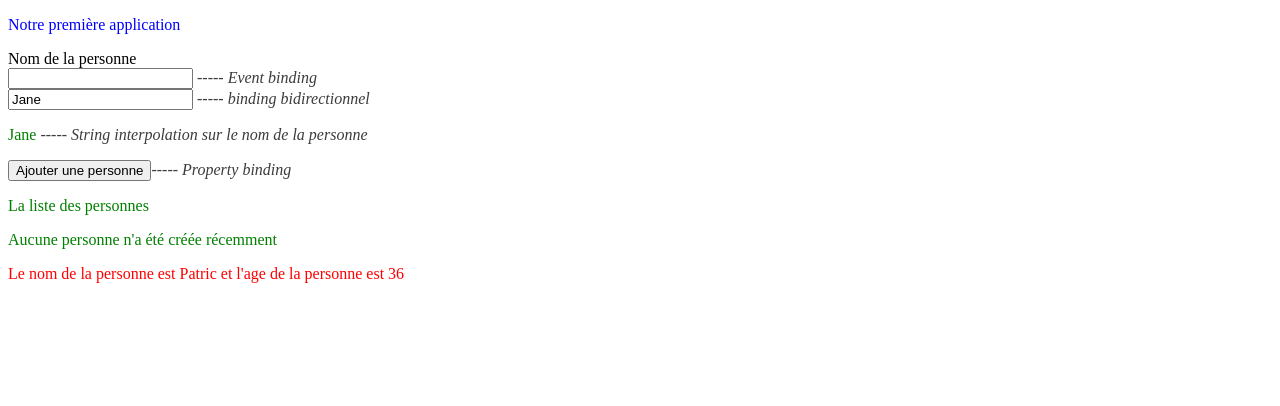
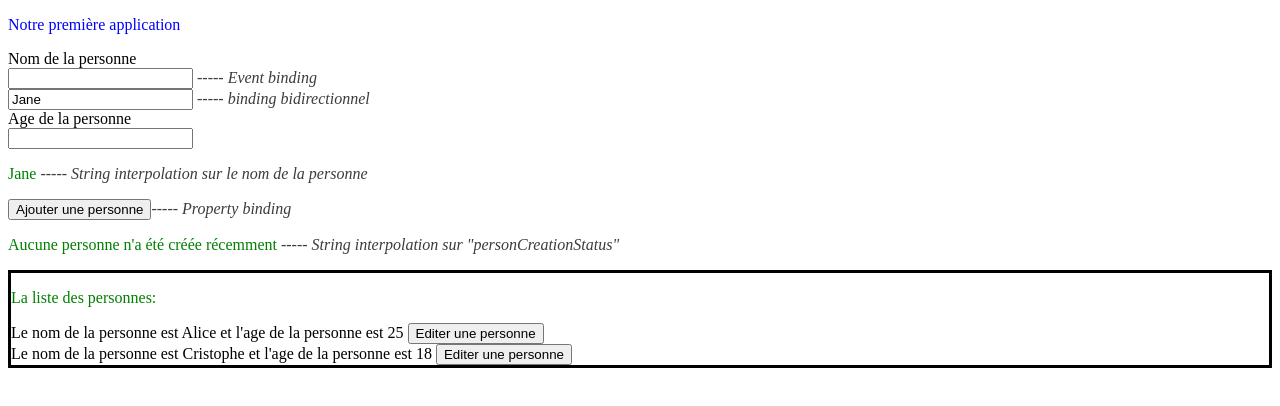
Before and after one commit to firas1022/FormationESGI, an Angular app: page / in a window 1280 px wide. Shown: the top 406 px of the page. Built offline with nearby package versions, Linux system fonts and the light colour scheme.

Commit message:
atelier2 finalisé

```diff
--- a/src/app/person/person.component.html
+++ b/src/app/person/person.component.html
@@ -1 +1,9 @@
-<p> Le nom de la personne est {{ personName }} et l'age de la personne est {{ age }} </p>
+<span *ngIf="!editMode"> Le nom de la personne est {{ personName }} et l'age de la personne est {{ personAge }} </span>
+<div *ngIf="editMode">
+    <span> Le nom de la personne est </span>
+    <input type="text" [(ngModel)]="personName"/>
+    <span>et l'age de la personne est</span>
+    <input type="text" [(ngModel)]="personAge"/>
+    <button *ngIf="editMode" (click)="savePerson()">Sauvegarder la modification</button>
+</div>
+<button *ngIf="!editMode" (click)="editPerson()">Editer une personne</button>
--- a/src/app/person/person.component.ts
+++ b/src/app/person/person.component.ts
@@ -1,4 +1,6 @@
-import { Component } from '@angular/core';
+import { Component, Input, Output } from '@angular/core';
+import { EventEmitter } from '@angular/core';
+import { Person } from './person.model';
 
 
  @Component({
@@ -15,14 +17,28 @@ import { Component } from '@angular/core';
  })
  export class PersonComponent  {
 
-    personName: string = 'Patric';
-    age: number = 36;
+   editMode = false;
 
-    constructor() {}
+   // @Input()
+   @Input('name')
+   personName: string = 'Patric';
 
-    // getPersonName() {
-    //     return 'Jane';
-    // }
+   @Input('age')
+   personAge: number = 36;
+
+   constructor() {}
+
+   editPerson() {
+      this.editMode = true;
+   }
+
+   savePerson() {
+      this.editMode = false;
+   }
+
+   // getPersonName() {
+   //     return 'Jane';
+   // }
 
    //  getPerson() {
    //    return `Le nom de la personne est ${ this.personName } et l'age de la personne est ${ this.age }`;
--- /dev/null
+++ b/src/app/person/person.model.ts
@@ -0,0 +1,3 @@
+export class Person {
+    constructor(private name: string, private age: number) {}
+}
--- a/src/app/persons/persons.component.html
+++ b/src/app/persons/persons.component.html
@@ -1,20 +1,33 @@
 <label>Nom de la personne</label>
 <br />
 
-<input type="text" (input)="updatePersonName($event)"/> <span> ----- Event binding</span>
+<input type="text" (input)="updatePersonName($event)"/>
+<span> ----- Event binding</span>
 <br />
 
-<input type="text" [(ngModel)]="personName"/> <span> ----- binding bidirectionnel</span>
+<input type="text" [(ngModel)]="personName"/>
+<span> ----- binding bidirectionnel</span>
+<br />
+
+<label>Age de la personne</label>
+<br />
+<input type="text" [(ngModel)]="personAge"/>
+<br />
 
 <p> {{ personName }} <span>----- String interpolation sur le nom de la personne</span></p>
 
-<button
-[disabled] = "!allowNewPerson"
-(click) = "onCreatePerson()">Ajouter une personne</button> <span>----- Property binding</span>
+<button [disabled] = "!allowNewPerson"
+(click) = "onCreatePerson()">Ajouter une personne</button>
+<span>----- Property binding</span>
 
-<p>La liste des personnes</p>
+<p> {{ personCreationStatus }} <span>----- String interpolation sur "personCreationStatus"</span></p>
 
-<p> {{ personCreationStatus }}</p>
-<app-person></app-person>
+<div class="borderDiv">
+    <p>La liste des personnes:</p>
+    <div *ngFor = "let person of personList">
+        <app-person [name]="person.name" [age]="person.age"></app-person>
+    </div>
+</div>
+<!-- (onChangePerson)="updatePerson($event, person)" -->
 
 <!-- <div id = "app-person"></div> -->
--- a/src/app/persons/persons.component.scss
+++ b/src/app/persons/persons.component.scss
@@ -2,3 +2,7 @@ span {
     color: rgb(61, 59, 59);
     font-style: italic;
 }
+
+.borderDiv {
+    border: solid;
+}
--- a/src/app/persons/persons.component.ts
+++ b/src/app/persons/persons.component.ts
@@ -1,4 +1,5 @@
 import { Component, OnInit } from '@angular/core';
+import { Person } from '../person/person.model';
 
 @Component({
   selector: 'app-persons',
@@ -10,6 +11,8 @@ export class PersonsComponent implements OnInit {
   allowNewPerson: boolean = false
   personCreationStatus = 'Aucune personne n\'a été créée récemment';
   personName = 'Jane';
+  personAge: number;
+  personList: Person[] = [];
 
   constructor() {
     setTimeout(() => {
@@ -18,16 +21,22 @@ export class PersonsComponent implements OnInit {
   }
 
   ngOnInit(): void {
+    this.personList = [ new Person('Alice', 25), new Person('Cristophe', 18) ];
   }
 
   onCreatePerson() {
     this.personCreationStatus = 'une personne vient d\'être créée';
+    this.personList.push(new Person(this.personName, this.personAge));
   }
 
   updatePersonName(event: Event) {
     console.log(event);
     this.personName = (<HTMLInputElement>event.target).value;
-    // this.personName =
   }
 
+  // updatePerson(event: Person, personToUpdate: Person) {
+  //   console.log(event);
+  //   // personToUpdate = event;
+  // }
+
 }
```
